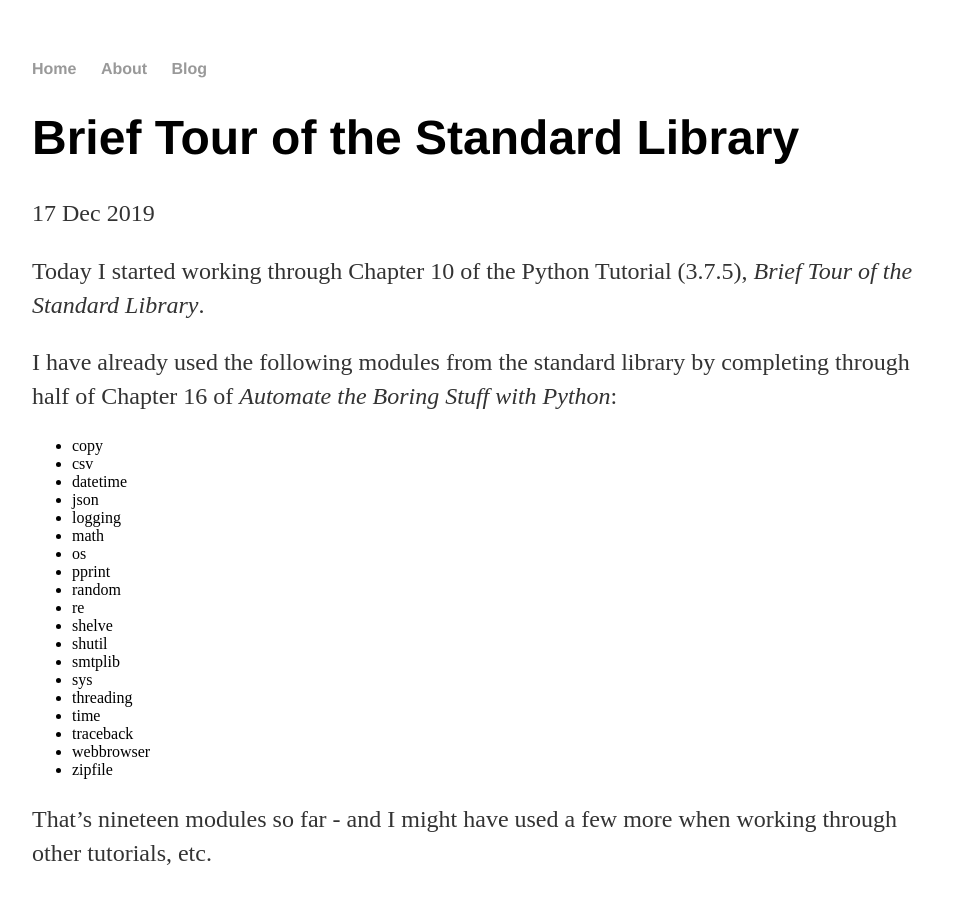
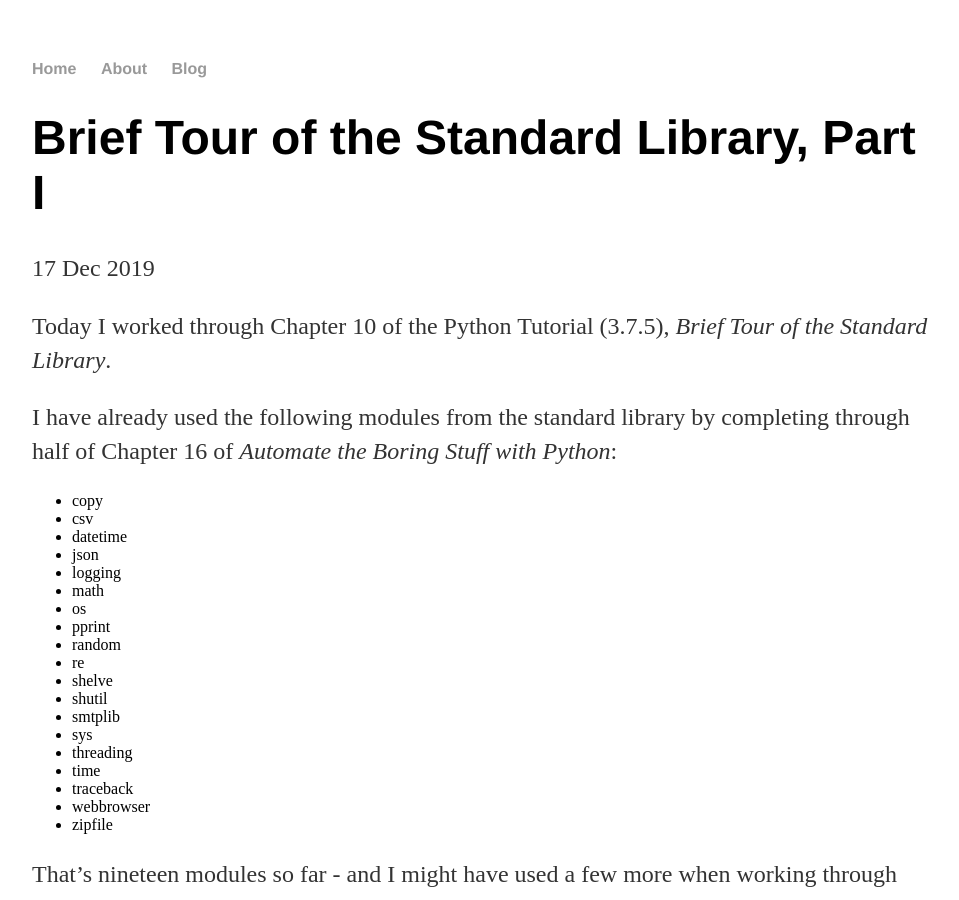
Before and after one commit to jchenj/jchenj.github.io, a Jekyll site: the page built from _posts/2019-12-17-brief-tour-python-standard-library-1.md, in a window 1280 px wide and 900 px high. Shown: the whole window, without its empty margins (160-1119 px from the left). Built offline with Jekyll 4.4.1, drawn with Linux system fonts in a browser that asks for light colours; some of the changed text lies outside the part shown.

Commit message:
Update and rename 2019-12-17-brief-tour-python-standard-library.md to 2019-12-17-brief-tour-python-standard-library-1.md

```diff
--- a/_posts/2019-12-17-brief-tour-python-standard-library.md
+++ b/_posts/2019-12-17-brief-tour-python-standard-library-1.md
@@ -1,10 +1,10 @@
 ---
 layout: post
-title: "Brief Tour of the Standard Library"
+title: "Brief Tour of the Standard Library, Part I"
 date: 2019-12-17
 ---
 
-Today I started working through Chapter 10 of the Python Tutorial (3.7.5), *Brief Tour of the Standard Library*.
+Today I worked through Chapter 10 of the Python Tutorial (3.7.5), *Brief Tour of the Standard Library*.
 
 
 I have already used the following modules from the standard library by completing through half of Chapter 16 of *Automate
```
Also changed, not shown: other parts of _posts/2019-12-17-brief-tour-python-standard-library-1.md (+5 -0 lines).
